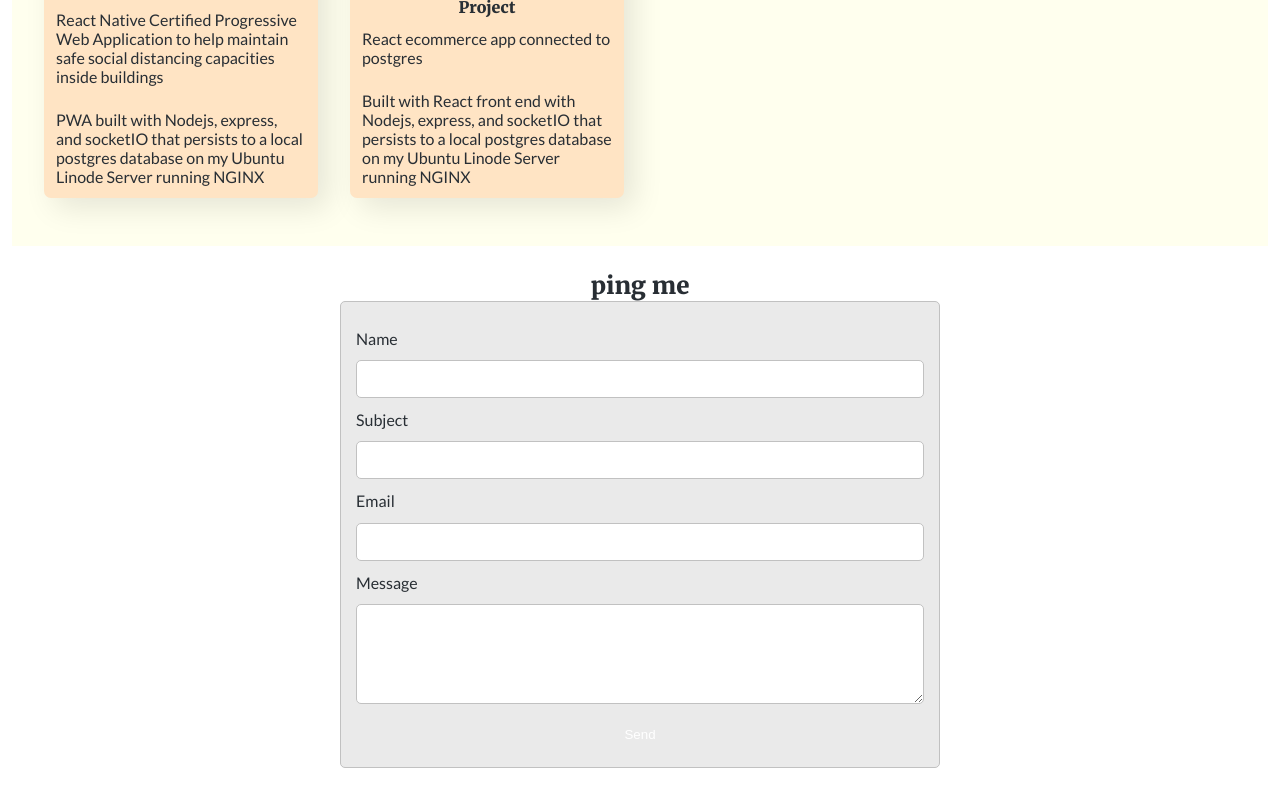
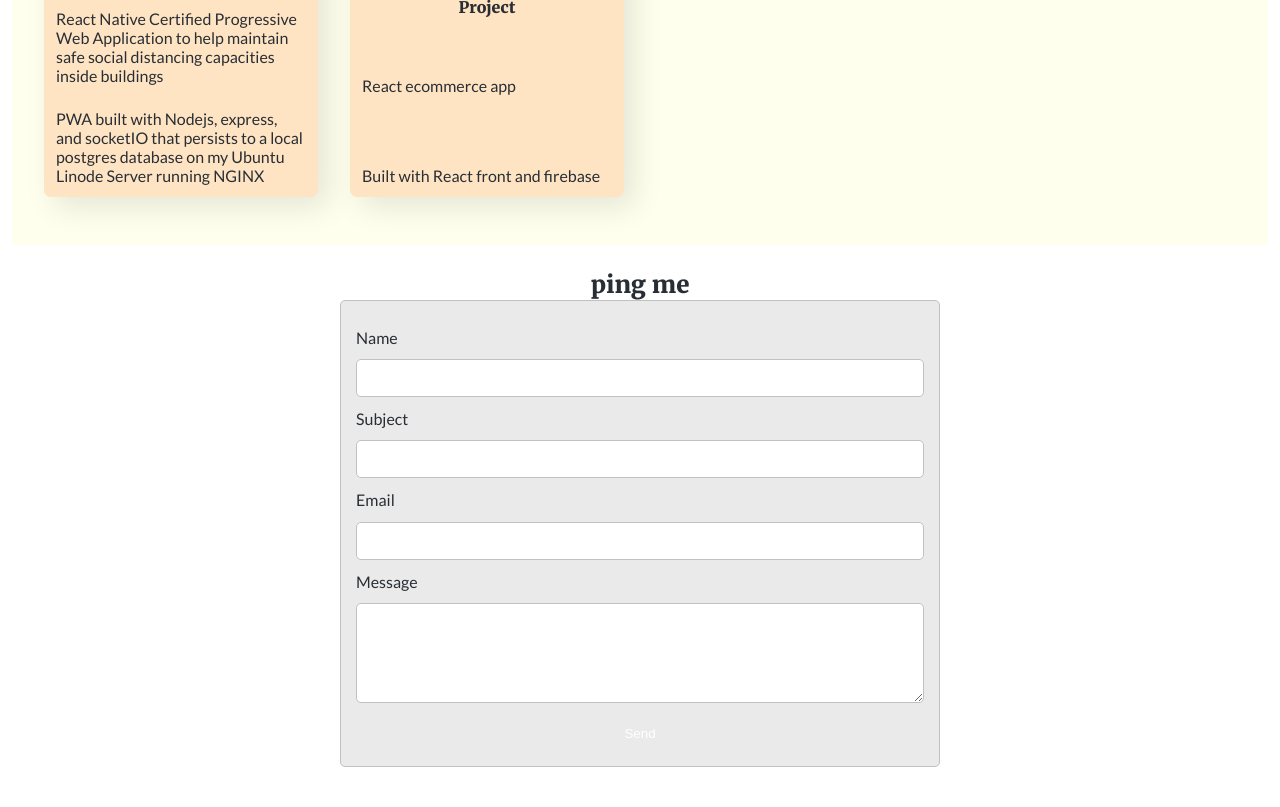
Before and after one commit to rjhoskins/portfolio, an Eleventy site: page index.html in a window 1280 px wide. Shown: the part 1501-2308 px from the top of the page. Built offline with nearby package versions, Linux system fonts and the light colour scheme; Eleventy itself is replaced by a stand-in of ours; files that its build step writes are made by us from their sources.

Commit message:
update doc title and project and enable contact form

```diff
--- a/index.html
+++ b/index.html
@@ -16,7 +16,7 @@
 <meta name="theme-color" content="#ffffff">
 
     <link rel="stylesheet" href="main.css" />
-    <title>Document</title>
+    <title>RJ}{ // Full Stack developer</title>
   </head>
   <body>
     <section class="section section-showcase">
@@ -195,8 +195,8 @@
               <img src="https://picsum.photos/500?random=4" class="card__img"></img>
               <h4 class="card__title">ZTM React Course Keystone Project</h4>
             </div>
-            <p class="card__description">React ecommerce app connected to postgres</p>
-            <p class="card__description">Built with React front end with Nodejs, express, and socketIO that persists to a local postgres database on my Ubuntu Linode Server running NGINX </p>
+            <p class="card__description">React ecommerce app</p>
+            <p class="card__description">Built with React front and firebase</p>
 
           </a>
             <!-- card -->
```
